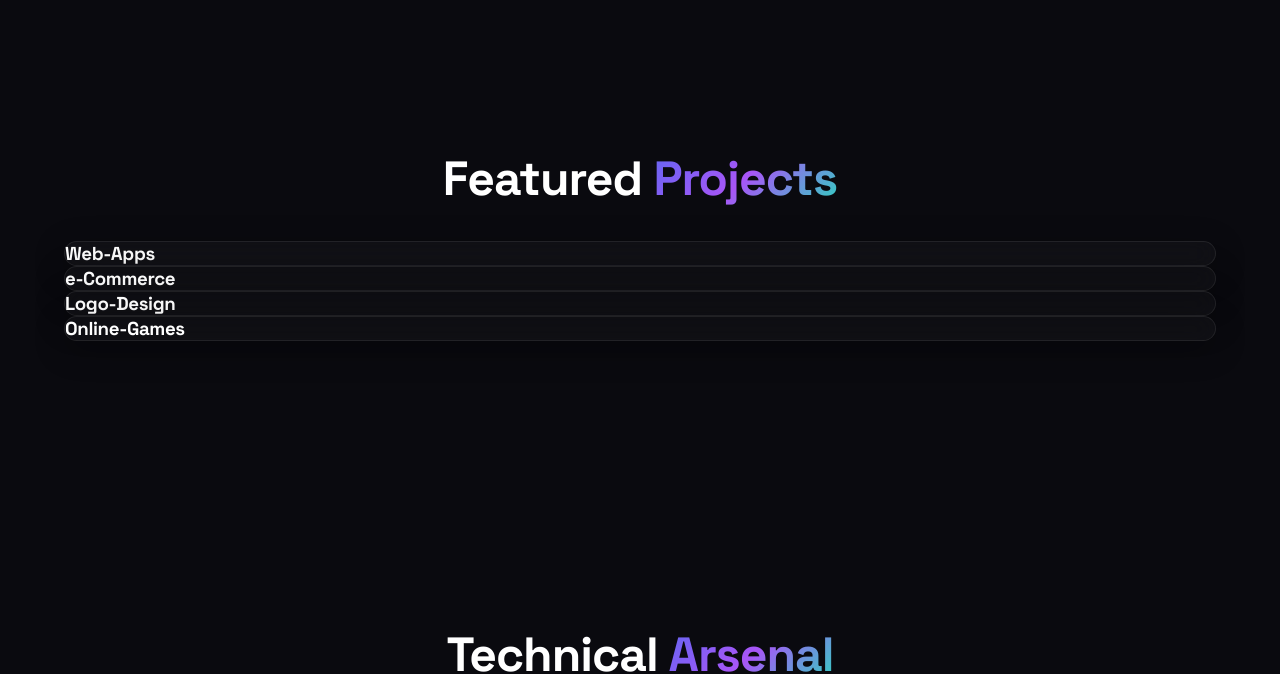
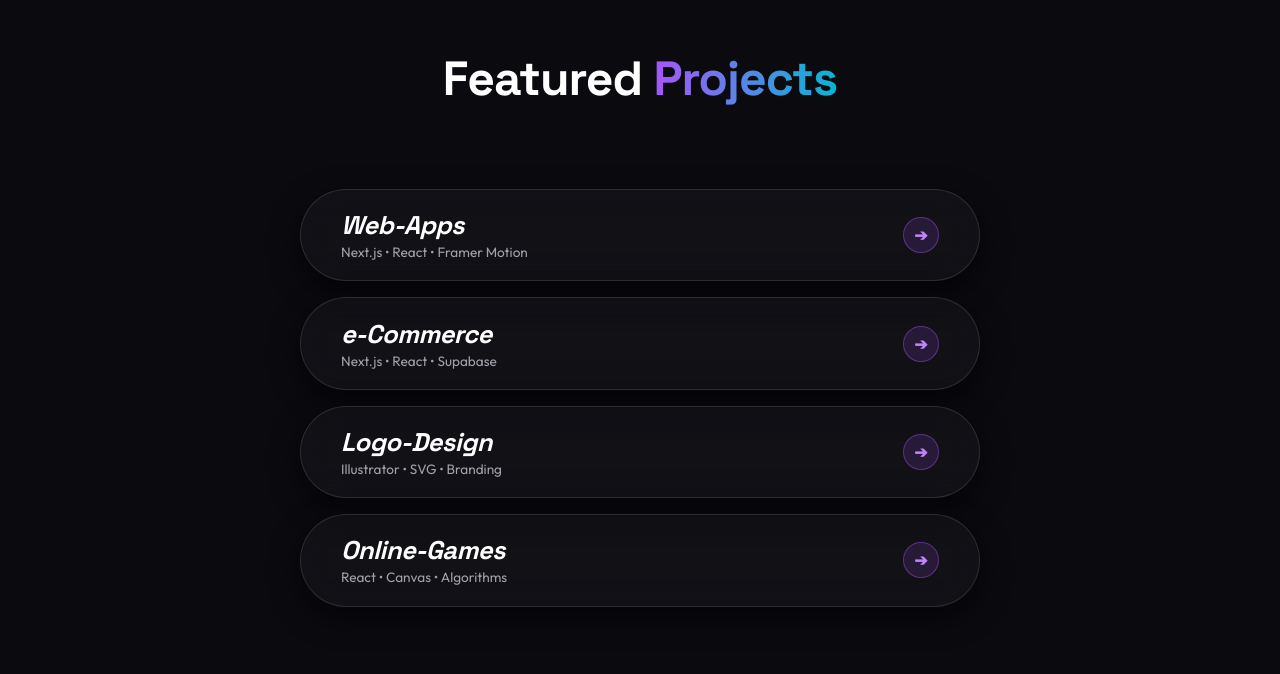
Before and after one commit to funkyvibespk/testportfolio, a React (Vite) app: page / in a window 1280 px wide. Shown: the part 996-1670 px from the top of the page. Built offline with nearby package versions, Linux system fonts and the light colour scheme.

Commit message:
card style
card style using glass morphism

```diff
--- a/src/components/Projects.css
+++ b/src/components/Projects.css
@@ -2,124 +2,126 @@
   width: 100%;
   max-width: 1200px;
   margin: 0 auto;
+  padding: 4rem 1.5rem;
+  text-align: center;
 }
 
-.filters {
-  display: flex;
-  justify-content: center;
-  gap: 1rem;
+.section-title {
+  font-size: 3rem;
+  font-weight: 800;
   margin-bottom: 3rem;
-  flex-wrap: wrap;
+  letter-spacing: -0.02em;
+  color: #ffffff;
 }
 
-.filter-btn {
-  background: var(--glass-bg);
-  border: 1px solid var(--glass-border);
-  color: var(--text-secondary);
-  padding: 0.5rem 1.5rem;
-  border-radius: 50px;
-  cursor: pointer;
-  font-family: inherit;
-  font-weight: 500;
-  transition: all 0.3s ease;
+.text-gradient {
+  background: linear-gradient(90deg, #a855f7, #06b6d4);
+  -webkit-background-clip: text;
+  -webkit-text-fill-color: transparent;
 }
 
-.filter-btn:hover, .filter-btn.active {
-  background: var(--accent-primary);
-  color: white;
-  border-color: var(--accent-primary);
-}
-
-.projects-grid {
-  display: grid;
-  grid-template-columns: repeat(auto-fill, minmax(350px, 1fr));
-  gap: 2rem;
-}
-
-.project-card {
-  overflow: hidden;
-  display: flex;
-  flex-direction: column;
-  transition: transform 0.3s ease;
-}
-
-.project-card:hover {
-  transform: translateY(-10px);
-}
-
-.project-image-wrapper {
-  position: relative;
-  width: 100%;
-  height: 250px;
-  overflow: hidden;
-}
-
-.project-image {
-  width: 100%;
-  height: 100%;
-  object-fit: cover;
-  transition: transform 0.5s ease;
-}
-
-.project-card:hover .project-image {
-  transform: scale(1.1);
-}
-
-.project-overlay {
-  position: absolute;
+/* Modal Styling */
+.project-modal-backdrop {
+  position: fixed;
   top: 0;
   left: 0;
-  width: 100%;
-  height: 100%;
-  background: rgba(0,0,0,0.7);
+  width: 100vw;
+  height: 100vh;
+  background: rgba(0, 0, 0, 0.85);
+  backdrop-filter: blur(10px);
+  z-index: 1000;
   display: flex;
   align-items: center;
   justify-content: center;
-  gap: 1rem;
-  opacity: 0;
-  transition: opacity 0.3s ease;
+  padding: 1.5rem;
 }
 
-.project-card:hover .project-overlay {
-  opacity: 1;
+.project-modal-content {
+  background: #0f0f13;
+  border: 1px solid rgba(255, 255, 255, 0.15);
+  border-radius: 24px;
+  max-width: 700px;
+  width: 100%;
+  max-height: 90vh;
+  overflow-y: auto;
+  position: relative;
+  color: #ffffff;
+  text-align: left;
 }
 
-.overlay-btn {
-  background: white;
-  color: #000;
-  padding: 0.5rem 1rem;
-  border-radius: 50px;
-  text-decoration: none;
-  font-weight: 600;
-  font-size: 0.9rem;
+.close-modal-btn {
+  position: absolute;
+  top: 1rem;
+  right: 1rem;
+  background: rgba(255, 255, 255, 0.1);
+  border: none;
+  border-radius: 50%;
+  width: 36px;
+  height: 36px;
   display: flex;
   align-items: center;
-  gap: 0.5rem;
-  transition: transform 0.2s;
+  justify-content: center;
+  color: white;
+  cursor: pointer;
+  z-index: 10;
+  transition: background 0.2s ease;
 }
 
-.overlay-btn:hover {
-  transform: scale(1.05);
+.close-modal-btn:hover {
+  background: rgba(255, 255, 255, 0.3);
 }
 
-.project-info {
-  padding: 1.5rem;
-  flex-grow: 1;
-  display: flex;
-  flex-direction: column;
+.modal-details {
+  padding: 2rem;
 }
 
-.project-info h3 {
-  font-size: 1.4rem;
+.modal-details h2 {
+  font-size: 2rem;
   margin-bottom: 0.5rem;
 }
 
-.project-info p {
-  color: var(--text-secondary);
-  font-size: 0.95rem;
-  margin-bottom: 1.5rem;
+.modal-details p {
+  color: #a1a1aa;
   line-height: 1.6;
-  flex-grow: 1;
+}
+
+.modal-actions {
+  display: flex;
+  gap: 1rem;
+  margin-top: 1.5rem;
+}
+
+.primary-btn {
+  background: linear-gradient(90deg, #a855f7, #06b6d4);
+  color: #ffffff;
+  padding: 0.7rem 1.4rem;
+  border-radius: 12px;
+  text-decoration: none;
+  font-weight: 700;
+  display: inline-flex;
+  align-items: center;
+  gap: 0.5rem;
+  transition: transform 0.2s ease;
+}
+
+.primary-btn:hover {
+  transform: scale(1.03);
+}
+
+.secondary-btn {
+  background: rgba(255, 255, 255, 0.08);
+  color: #ffffff;
+  padding: 0.7rem 1.4rem;
+  border-radius: 12px;
+  text-decoration: none;
+  display: inline-flex;
+  align-items: center;
+  gap: 0.5rem;
+  transition: background 0.2s ease;
+}
+
+.secondary-btn:hover {
+  background: rgba(255, 255, 255, 0.15);
 }
 
 .tech-stack {
@@ -129,130 +131,10 @@
 }
 
 .tech-tag {
-  background: var(--glass-highlight);
-  color: var(--accent-neon);
+  background: rgba(168, 85, 247, 0.15);
+  border: 1px solid rgba(168, 85, 247, 0.4);
+  color: #c084fc;
   padding: 0.3rem 0.8rem;
-  border-radius: 4px;
-  font-size: 0.8rem;
-  font-weight: 600;
+  border-radius: 20px;
+  font-size: 0.85rem;
 }
-/* Modal Styles */
-.project-modal-backdrop {
-  position: fixed;
-  top: 0;
-  left: 0;
-  width: 100vw;
-  height: 100vh;
-  background: rgba(0, 0, 0, 0.85);
-  backdrop-filter: blur(8px);
-  z-index: 1000;
-  display: flex;
-  align-items: center;
-  justify-content: center;
-  padding: 2rem;
-}
-
-.project-modal-content {
-  background: var(--bg-color, #111);
-  border-radius: 16px;
-  max-width: 900px;
-  width: 100%;
-  max-height: 90vh;
-  overflow-y: auto;
-  position: relative;
-  display: flex;
-  flex-direction: column;
-}
-
-.close-modal-btn {
-  position: absolute;
-  top: 1rem;
-  right: 1rem;
-  background: rgba(255, 255, 255, 0.1);
-  border: none;
-  border-radius: 50%;
-  width: 40px;
-  height: 40px;
-  display: flex;
-  align-items: center;
-  justify-content: center;
-  color: white;
-  cursor: pointer;
-  z-index: 10;
-  transition: background 0.3s ease;
-}
-
-.close-modal-btn:hover {
-  background: rgba(255, 255, 255, 0.3);
-}
-
-.modal-image-container {
-  width: 100%;
-  height: auto;
-  max-height: 500px;
-  overflow: hidden;
-  border-top-left-radius: 16px;
-  border-top-right-radius: 16px;
-}
-
-.modal-image-container img {
-  width: 100%;
-  height: 100%;
-  object-fit: cover;
-  display: block;
-}
-
-.modal-details {
-  padding: 2rem;
-}
-
-.modal-details h2 {
-  font-size: 2rem;
-  margin-bottom: 1rem;
-}
-
-.modal-details p {
-  color: var(--text-secondary, #aaa);
-  font-size: 1.1rem;
-  line-height: 1.6;
-}
-
-.modal-actions {
-  display: flex;
-  gap: 1rem;
-  margin-top: 2rem;
-}
-
-.modal-actions a {
-  padding: 0.8rem 1.5rem;
-  border-radius: 50px;
-  text-decoration: none;
-  font-weight: 600;
-  display: flex;
-  align-items: center;
-  gap: 0.5rem;
-  transition: transform 0.2s, background 0.3s;
-}
-
-.primary-btn {
-  background: var(--accent-primary, #00ffcc);
-  color: #000;
-}
-
-.primary-btn:hover {
-  transform: scale(1.05);
-}
-
-.secondary-btn {
-  background: transparent;
-  color: var(--accent-primary, #00ffcc);
-  border: 1px solid var(--accent-primary, #00ffcc);
-}
-
-.secondary-btn:hover {
-  background: rgba(0, 255, 204, 0.1);
-}
-
-.project-card .project-overlay {
-  z-index: 2; /* To be above the click overlay */
-}
--- a/src/components/Projects.jsx
+++ b/src/components/Projects.jsx
@@ -12,9 +12,8 @@
     id: 1,
     title: 'Web-Apps',
     category: 'Web-Apps',
-    image: '/images/agency.jpg',
     tech: ['Next.js', 'React', 'Framer Motion'],
-    desc: 'SEO-optimized agency portfolio with fluid responsive layouts and dynamic integrations.',
+    desc: 'SEO-optimized web applications with fluid responsive layouts and dynamic integrations.',
     liveUrl: '#',
     githubUrl: '#'
   },
@@ -22,9 +21,8 @@
     id: 2,
     title: 'e-Commerce',
     category: 'e-Commerce',
-    image: '/images/ecommerce.jpg',
     tech: ['Next.js', 'React', 'Supabase'],
-    desc: 'High-performance e-commerce platform with SSR, dynamic routing, and real-time database.',
+    desc: 'High-performance e-commerce platforms with real-time database integrations.',
     liveUrl: '#',
     githubUrl: '#'
   },
@@ -32,9 +30,8 @@
     id: 3,
     title: 'Logo-Design',
     category: 'Logo-Design',
-    image: '/images/ecommerce.jpg', // Dummy, will be covered by CSS in 3D view
-    tech: ['Illustrator', 'Figma', 'SVG'],
-    desc: 'Modern brand identities and vector graphics with interactive color explorations.',
+    tech: ['Illustrator', 'SVG', 'Branding'],
+    desc: 'Modern brand identities and vector graphics with custom visual themes.',
     liveUrl: '#',
     githubUrl: '#'
   },
@@ -42,39 +39,114 @@
     id: 4,
     title: 'Online-Games',
     category: 'Online-Games',
-    image: '/images/game.jpg',
     tech: ['React', 'Canvas', 'Algorithms'],
-    desc: 'Dynamic browser game featuring pathfinding algorithms and global score persistence.',
+    desc: 'Dynamic browser games featuring interactive mechanics and state persistence.',
     liveUrl: '#',
     githubUrl: '#'
   }
+];
+
+// Pre-configured floating isometric angles per card
+const cardAngles = [
+  { rotateX: 28, rotateY: -14, rotateZ: 4, translateY: 0 },
+  { rotateX: 28, rotateY: -14, rotateZ: 2, translateY: 8 },
+  { rotateX: 28, rotateY: -14, rotateZ: 0, translateY: 16 },
+  { rotateX: 28, rotateY: -14, rotateZ: -3, translateY: 24 }
 ];
 
 const Projects = () => {
   const [selectedProject, setSelectedProject] = useState(null);
 
   return (
-    <div className="projects-container">
+    <div className="projects-container" style={{ position: 'relative', zIndex: 10 }}>
       <h2 className="section-title">
         Featured <span className="text-gradient">Projects</span>
       </h2>
 
-      <div className="projects-isometric-container">
-        <div className="isometric-wrapper">
-          {projectData.map((project, index) => (
+      {/* 3D Glassmorphism Scene */}
       <div
+        className="projects-isometric-container"
+        style={{
+          perspective: '1200px',
+          display: 'flex',
+          justifyContent: 'center',
+          alignItems: 'center',
+          minHeight: '450px',
+          padding: '2rem 0'
+        }}
+      >
+        <div
+          className="isometric-wrapper"
+          style={{
+            display: 'flex',
+            flexDirection: 'column',
+            gap: '1rem',
+            width: '100%',
+            maxWidth: '680px',
+            transformStyle: 'preserve-3d'
+          }}
+        >
+          {projectData.map((project, index) => {
+            const angle = cardAngles[index] || cardAngles[0];
+            return (
+              <motion.div
                 key={project.id}
-              className={`isometric-card card-${index + 1} glass-panel`}
                 onClick={() => setSelectedProject(project)}
+                initial={{ opacity: 0, y: 20 }}
+                animate={{ opacity: 1, y: 0 }}
+                transition={{ duration: 0.4, delay: index * 0.1 }}
+                whileHover={{
+                  scale: 1.04,
+                  translateY: angle.translateY - 12,
+                  boxShadow: '0 15px 35px rgba(168, 85, 247, 0.35)',
+                  borderColor: 'rgba(168, 85, 247, 0.7)',
+                  background: 'rgba(255, 255, 255, 0.07)'
+                }}
+                style={{
+                  transform: `rotateX(${angle.rotateX}deg) rotateY(${angle.rotateY}deg) rotateZ(${angle.rotateZ}deg) translateY(${angle.translateY}px)`,
+                  background: 'rgba(255, 255, 255, 0.03)',
+                  backdropFilter: 'blur(16px)',
+                  WebkitBackdropFilter: 'blur(16px)',
+                  border: '1px solid rgba(255, 255, 255, 0.12)',
+                  borderRadius: '50px',
+                  padding: '1.2rem 2.5rem',
+                  cursor: 'pointer',
+                  boxShadow: '0 10px 30px rgba(0, 0, 0, 0.5)',
+                  transition: 'all 0.3s cubic-bezier(0.175, 0.885, 0.32, 1.275)',
+                  display: 'flex',
+                  alignItems: 'center',
+                  justifyContent: 'space-between',
+                  transformStyle: 'preserve-3d'
+                }}
               >
-              <div className="iso-card-content">
-                <h3 className="iso-title">{project.title}</h3>
+                <div style={{ textAlign: 'left' }}>
+                  <h3 style={{ fontSize: '1.6rem', color: '#ffffff', margin: 0, fontStyle: 'italic', fontWeight: '700' }}>
+                    {project.title}
+                  </h3>
+                  <span style={{ fontSize: '0.85rem', color: '#a1a1aa' }}>{project.tech.join(' • ')}</span>
                 </div>
+
+                <div style={{
+                  width: '36px',
+                  height: '36px',
+                  borderRadius: '50%',
+                  background: 'rgba(168, 85, 247, 0.15)',
+                  border: '1px solid rgba(168, 85, 247, 0.4)',
+                  display: 'flex',
+                  alignItems: 'center',
+                  justifyContent: 'center',
+                  color: '#c084fc',
+                  fontWeight: 'bold'
+                }}>
+                  ➔
                 </div>
-          ))}
+              </motion.div>
+            );
+          })}
         </div>
       </div>
 
+      {/* Interactive Modal */}
       <AnimatePresence>
         {selectedProject && (
           <motion.div
@@ -85,14 +157,14 @@
             onClick={() => setSelectedProject(null)}
           >
             <motion.div
-              className="project-modal-content glass-panel"
+              className="project-modal-content"
               initial={{ scale: 0.8, opacity: 0 }}
               animate={{ scale: 1, opacity: 1 }}
               exit={{ scale: 0.8, opacity: 0 }}
               onClick={(e) => e.stopPropagation()}
             >
               <button className="close-modal-btn" onClick={() => setSelectedProject(null)}>
-                <X size={24} />
+                <X size={20} />
               </button>
 
               <div className="modal-interactive-container" style={{ padding: '2rem 2rem 0 2rem' }}>
@@ -105,14 +177,16 @@
               <div className="modal-details">
                 <h2>{selectedProject.title}</h2>
                 <p>{selectedProject.desc}</p>
-                <div className="tech-stack" style={{ margin: '1rem 0' }}>
+
+                <div className="tech-stack" style={{ margin: '1.2rem 0' }}>
                   {selectedProject.tech.map(t => (
                     <span key={t} className="tech-tag">{t}</span>
                   ))}
                 </div>
+
                 <div className="modal-actions">
-                  <a href={selectedProject.liveUrl} className="primary-btn"><ExternalLink size={20} /> View Live</a>
-                  <a href={selectedProject.githubUrl} className="secondary-btn"><Code size={20} /> Source Code</a>
+                  <a href={selectedProject.liveUrl} className="primary-btn"><ExternalLink size={18} /> View Live</a>
+                  <a href={selectedProject.githubUrl} className="secondary-btn"><Code size={18} /> Source Code</a>
                 </div>
               </div>
             </motion.div>
```
Lines whose indentation alone changed are shown as unchanged.
